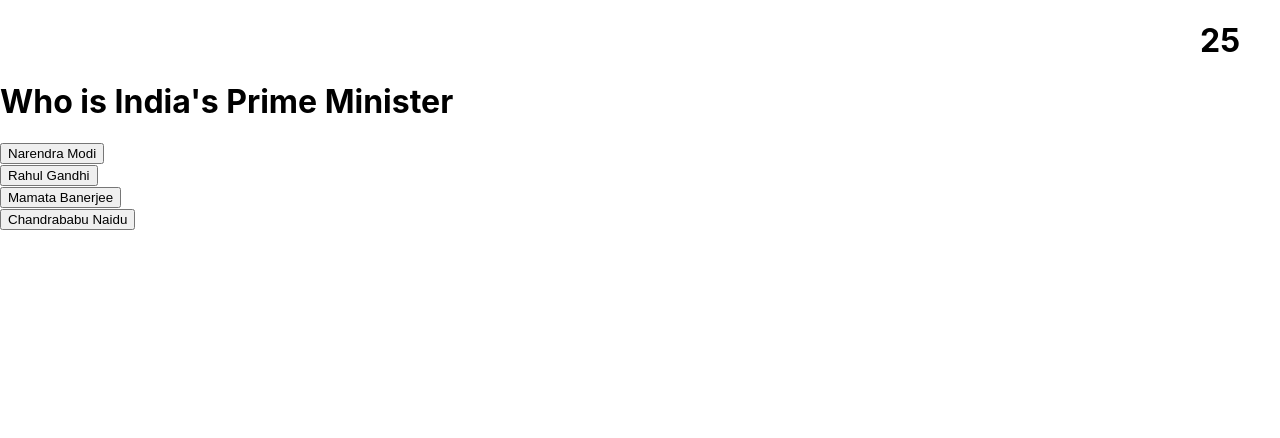
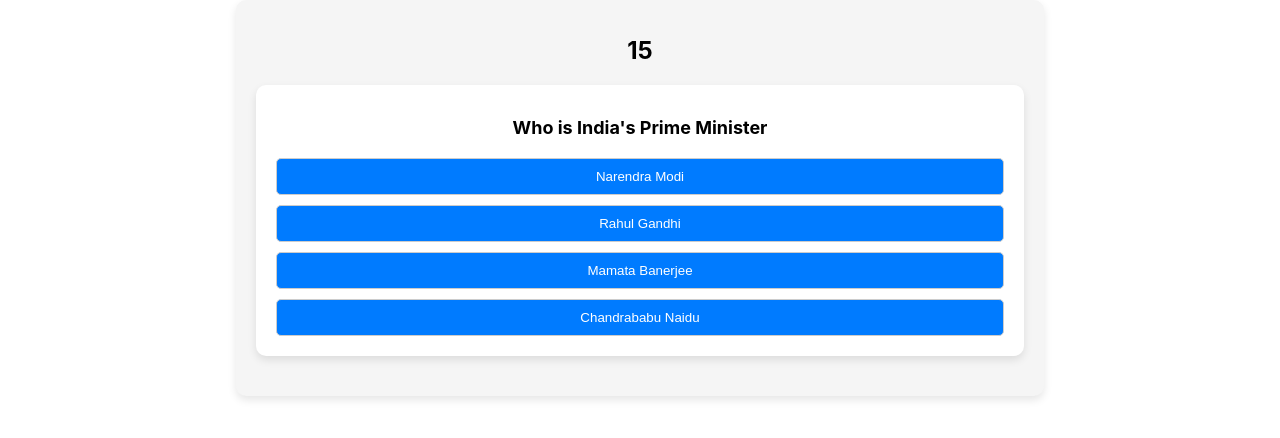
Before and after one commit to Siddharth170799/reactPracticeProjects, a React (Create React App) app: page /Quiz in a window 1280 px wide. Shown: the top 438 px of the page. Built offline with nearby package versions, Linux system fonts and the light colour scheme.

Commit message:
ui updated quiz

```diff
--- a/src/App.js
+++ b/src/App.js
@@ -7,6 +7,7 @@
 import { BrowserRouter, Routes, Route } from 'react-router-dom';
 import Quiz from './Quiz';
 import Timer from './Timer';
+import MainPage from './MainPage';
 
 function App() {
   // const [input, setInput] = useState('');
@@ -20,8 +21,14 @@
     //     </Routes>
     //   </BrowserRouter>
     // </Context2.Provider>
-    <Quiz/>
+    // <Quiz/>
     // <Timer/>
+
+    <BrowserRouter>
+    <Routes>
+      <Route path ='/' element={<MainPage/>}/>
+      <Route path ='/Quiz' element={<Quiz/>}/>
+      </Routes></BrowserRouter>
   );
 }
 
--- /dev/null
+++ b/src/MainPage.js
@@ -0,0 +1,46 @@
+
+
+
+import React from 'react';
+import { useNavigate } from 'react-router-dom';
+
+const MainPage = () => {
+  const navigate = useNavigate();
+
+  return (
+    <div style={styles.container}>
+      <button style={styles.startButton} onClick={() => navigate('/Quiz')}>
+        Start Quiz
+      </button>
+    </div>
+  );
+};
+
+const styles = {
+  container: {
+    display: 'flex',
+    flexDirection: 'column',
+    justifyContent: 'center',
+    alignItems: 'center',
+    height: '100vh',
+    backgroundColor: '#f0f0f0',
+  },
+  startButton: {
+    padding: '15px 30px',
+    fontSize: '18px',
+    fontWeight: 'bold',
+    color: '#ffffff',
+    backgroundColor: '#007bff',
+    border: 'none',
+    borderRadius: '5px',
+    cursor: 'pointer',
+    boxShadow: '0 4px 8px rgba(0,0,0,0.2)',
+    transition: 'background-color 0.3s, transform 0.3s',
+  },
+  startButtonHover: {
+    backgroundColor: '#0056b3',
+    transform: 'scale(1.05)',
+  },
+};
+
+export default MainPage;
--- a/src/Questions.js
+++ b/src/Questions.js
@@ -25,11 +25,83 @@
         question: "Who is India's Defence Minister",
         option1: "Amit Shah",
         option2: "Jay shah",
-        option3: "Rajnath Singh ",
+        option3: "Rajnath Singh",
         option4: "Nirmala Sitharaman",
         answer: "Rajnath Singh",
         time: 30,
         key: 3,
+      }, {
+        question: "Who is India's Finance Minister",
+        option1: "Kiren Rijiju",
+        option2: "Ravi Kishan",
+        option3: "Ram Mohan Naidu ",
+        option4: "Nirmala Sitharaman",
+        answer: "Nirmala Sitharaman",
+        time: 30,
+        key: 4,
+      }, {
+        question: "Who is India's Civil Aviation Minister",
+        option1: "Raghunandan Rao",
+        option2: "Bandi Sanjay",
+        option3: "Smriti Irani ",
+        option4: "Ram Mohan Naidu",
+        answer: "Ram Mohan Naidu",
+        time: 30,
+        key: 5,
+      }, {
+        question: "Who is India's Agriculture Minister",
+        option1: "Kiran Reddy",
+        option2: "Jayant Sinha",
+        option3: "Shivraj Singh Chouhan",
+        option4: "Nitin Gadkari",
+        answer: "Shivraj Singh Chouhan",
+        time: 30,
+        key: 6,
+      }, {
+        question: "Who is India's Transport Minister",
+        option1: "Nitin Gadkari",
+        option2: "Jiten Ram Manjhi",
+        option3: "Akhilesh Yadav",
+        option4: "Subroto Chaterjee",
+        answer: "Nitin Gadkari",
+        time: 30,
+        key: 7,
+      }, {
+        question: "Who is India's Jal Shakti Minister",
+        option1: "Ajit Pawar",
+        option2: "Shatrughan Sinha",
+        option3: " Om Birla",
+        option4: "Gajendra Singh Shekhawat",
+        answer: "Gajendra Singh Shekhawat",
+        time: 30,
+        key: 8,
+      }, {
+        question: "Who is India's Heavy Industries Minister",
+        option1: "HD Kumaraswamy",
+        option2: "DK ShivaKumar ",
+        option3: "Siddaramaiah ",
+        option4: "Devendra Fadnavis",
+        answer: "HD Kumaraswamy",
+        time: 30,
+        key: 9,
+      }, {
+        question: "Who is India's Environment Minister",
+        option1: "Ajit Pawar",
+        option2: "Bhupendra Yadav",
+        option3: "Mallikarjun Kharge ",
+        option4: "Ram",
+        answer: "Bhupendra Yadav",
+        time: 30,
+        key: 10,
+      }, {
+        question: "Who is India's Space Minister",
+        option1: "Nitish Kumar",
+        option2: "MK Stalin",
+        option3: "Narendra Modi ",
+        option4: "Ashwini Vaishnaw",
+        answer: "Ashwini Vaishnaw",
+        time: 30,
+        key: 11,
       }
   ]
 
--- a/src/Quiz.js
+++ b/src/Quiz.js
@@ -4,13 +4,14 @@
   const [data, setData] = useState(Questions);
 
   const [currentKey, setCurrentKey] = useState(1);
-const [count,setCount]=useState(30);
-  const [count2,setCount2]=useState(5)
+const [count,setCount]=useState(20);
+  const [count2,setCount2]=useState(20)
   const [button,setButton]=useState(true)
   const[displayMessage,setDisplayMessage]=useState(null)
   const intervalRef = useRef(null)
   const [select,setSelect]=useState(true)
   const intervalRef2 = useRef(null)
+
 
   function validate(value) {
     if ( data.find((item)=>item.answer == value )) {
@@ -27,26 +28,85 @@
     }
   }
 
-//// for even number questions count2 state variable////
-useEffect(() => {
+// //// for even number questions count2 state variable////
+// useEffect(() => {
 
-if(button == false){
+// if(button == false){
 
-setCount(30)
+// setCount(30)
 
-intervalRef2.current =setInterval(()=>{
-setCount2(count2-1)
 
+// intervalRef2.current =setInterval(()=>{
+// setCount2(count2-1)
+
+// },1000)
+
+// }
+//  else if(button == true){
+//     clearInterval(intervalRef2.current)
+//     intervalRef2.current=null
+//     setCount2(10)
+// }
+
+// if(count2 == 0){
+//     clearInterval(intervalRef2.current)
+//     intervalRef2.current = null
+//     setSelect(!select)
+
+// }
+
+
+//   }, [button,count2]);
+
+
+
+
+// useEffect(() => {
+//     if (button == false) {
+//       setCount(20);
+//       if (count2 > 0 && !intervalRef2.current) {
+//         intervalRef2.current = setInterval(() => {
+//           setCount2((count2) => count2 - 1);
+//         }, 1000);
+//       }
+//     } else {
+//       clearInterval(intervalRef2.current);
+//       intervalRef2.current = null;
+//       setCount2(20);
+//     }
+
+//     if (count2 === 0) {
+//       clearInterval(intervalRef2.current);
+//       intervalRef2.current = null;
+//       setSelect(!select);
+//     }
+
+//   }, [button, count2]);
+
+
+
+
+  useEffect(()=>{
+  if(button == false ){
+    setCount(20)
+    if(count2 > 0 && !intervalRef2.current){
+        intervalRef2.current = setInterval(()=>{
+            setCount2((count2)=>count2-1)
         },1000)
+    }
+
+  }else{
+    clearInterval(intervalRef2.current)
+    intervalRef2.current = null;
+    setCount2(20)
+  }
 
   if(count2 == 0){
     clearInterval(intervalRef2.current)
-    intervalRef2.current=null
+    intervalRef2.current=null;
+    setSelect(!select)
   }
-}
-
-  }, [button,count2]);
-
+  },[button,count2])
 
 //////// for odd number questions count state variable/////
 
@@ -99,66 +159,136 @@
 
 
   return (
-    <div>
-      <div>
 
-
-        <h1 style={{ marginLeft: "1200px" }}>{button == true ? count : count2}  {count == 0 || count2 == 0  ? <img style={{height:"150px",width:"150px"}} src="https://t3.ftcdn.net/jpg/05/79/40/78/360_F_579407829_e0bZUE8RF6poVtkiNeqUSQ8K1jV2Is94.jpg"/>:""} </h1>
+    <div style={styles.quizContainer}>
+    <div style={styles.timerContainer}>
+      <h1 style={styles.timer}>
+        {button ? count : count2}{" "}
+        {(count === 0 || count2 === 0) && (
+          <img
+            style={styles.gameOverImage}
+            src="https://t3.ftcdn.net/jpg/05/79/40/78/360_F_579407829_e0bZUE8RF6poVtkiNeqUSQ8K1jV2Is94.jpg"
+            alt="Game Over"
+          />
+        )}
+      </h1>
+    </div>
+    <div style={styles.questionContainer}>
       {data.map((item) => {
         return (
-            <>
-              {currentKey == item?.key && (
-                <>
-                  <h1>{item?.question}</h1>
-                  <div>
-                    {" "}
+          <React.Fragment key={item.key}>
+            {currentKey === item.key && (
+              <div style={styles.questionBlock}>
+                <h1 style={styles.questionText}>{item.question}</h1>
+                <div style={styles.optionsContainer}>
                   <button
-                      type="radio"
-                      onClick={() => validate(item?.option1)}
+                    style={styles.optionButton}
+                    type="button"
+                    onClick={() => validate(item.option1)}
                     disabled={!select}
                   >
-                      {item?.option1}
+                    {item.option1}
+                  </button>
+                  <button
+                    style={styles.optionButton}
+                    type="button"
+                    onClick={() => validate(item.option2)}
+                    disabled={!select}
+                  >
+                    {item.option2}
+                  </button>
+                  <button
+                    style={styles.optionButton}
+                    type="button"
+                    onClick={() => validate(item.option3)}
+                    disabled={!select}
+                  >
+                    {item.option3}
+                  </button>
+                  <button
+                    style={styles.optionButton}
+                    type="button"
+                    onClick={() => validate(item.option4)}
+                    disabled={!select}
+                  >
+                    {item.option4}
                   </button>
                 </div>
-                  <div>
-                    {" "}
-                    <button
-                      type="radio"
-                      onClick={() => validate(item?.option2)}
-                      disabled={!select}
-                    >
-                      {item?.option2}
-                    </button>
               </div>
-                  <div>
-                    {" "}
-                    <button
-                      type="radio"
-                      onClick={() => validate(item?.option3)}
-                      disabled={!select}
-                    >
-                      {item?.option3}
-                    </button>
-                  </div>
-                  <div>
-                    {" "}
-                    <button
-                      type="radio"
-                      onClick={() => validate(item?.option4)}
-                      disabled={!select}
-                    >
-                      {item?.option4}
-                    </button>
-                  </div>
-                </>
             )}
-            </>
+          </React.Fragment>
         );
       })}
     </div>
-      <div>{displayMessage == null ? "": displayMessage}</div>
+    <div style={styles.messageContainer}>
+      {displayMessage !== null && <p style={styles.displayMessage}>{displayMessage}</p>}
+    </div>
   </div>
 );
+
+};
+
+
+
+const styles = {
+    quizContainer: {
+      textAlign: 'center',
+      padding: '20px',
+      backgroundColor: '#f5f5f5',
+      borderRadius: '10px',
+      width: '60%',
+      margin: 'auto',
+      boxShadow: '0 4px 8px rgba(0,0,0,0.1)',
+    },
+    timerContainer: {
+      marginBottom: '20px',
+    },
+    timer: {
+      fontSize: '24px',
+      fontWeight: 'bold',
+    },
+    gameOverImage: {
+      height: '150px',
+      width: '150px',
+    },
+    questionContainer: {
+      marginBottom: '20px',
+    },
+    questionBlock: {
+      backgroundColor: '#ffffff',
+      padding: '20px',
+      borderRadius: '10px',
+      boxShadow: '0 4px 8px rgba(0,0,0,0.1)',
+      marginBottom: '20px',
+    },
+    questionText: {
+      fontSize: '18px',
+      marginBottom: '20px',
+    },
+    optionsContainer: {
+      display: 'flex',
+      flexDirection: 'column',
+      gap: '10px',
+    },
+    optionButton: {
+      padding: '10px',
+      borderRadius: '5px',
+      border: '1px solid #cccccc',
+      backgroundColor: '#007bff',
+      color: '#ffffff',
+      cursor: 'pointer',
+    },
+    optionButtonDisabled: {
+      backgroundColor: '#cccccc',
+      cursor: 'not-allowed',
+    },
+    messageContainer: {
+      marginTop: '20px',
+    },
+    displayMessage: {
+      fontSize: '18px',
+      color: 'red',
+    },
   };
 
 export default Quiz;
```
Lines whose indentation alone changed are shown as unchanged.
